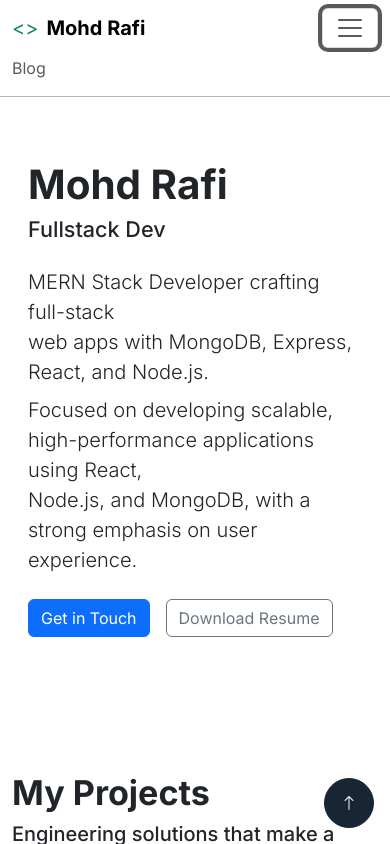
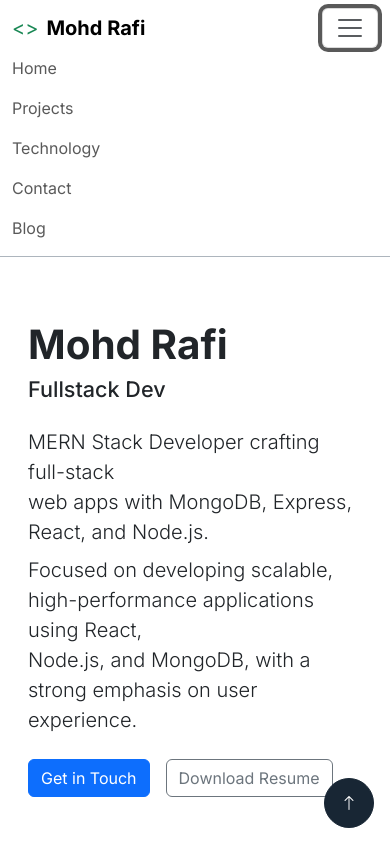
Before and after one commit to mohdrafi854/mohdrafi-portfolio, a React (Create React App) app: page / in a window 390 px wide. Both pictures are taken after a click on the button "Toggle navigation". Shown: the top 844 px of the page. Built offline with nearby package versions, Linux system fonts and the light colour scheme.

Commit message:
feat: mobile navbar done

```diff
--- a/package.json
+++ b/package.json
@@ -13,6 +13,7 @@
     "react-router": "^7.6.2",
     "react-router-dom": "^7.6.2",
     "react-scripts": "5.0.1",
+    "react-scroll": "^1.9.3",
     "web-vitals": "^2.1.4"
   },
   "scripts": {
--- a/src/component/Contact.jsx
+++ b/src/component/Contact.jsx
@@ -1,9 +1,14 @@
+import { Element } from "react-scroll";
+
 const Contact = () => {
   return (
+    <Element name="contact">
       <section className="sec-04 py-5" id="connect">
         <div className="container">
           <h2 className="mb-2 display-4 fw-bold">Get in Touch</h2>
-        <h5 className="mb-5">Open to exciting collaborations—let's connect</h5>
+          <h5 className="mb-5">
+            Open to exciting collaborations—let's connect
+          </h5>
           <div className="row">
             <div className="col-md-4 mb-4">
               <div className="card h-100 shadow-sm card-custom">
@@ -13,7 +18,9 @@ const Contact = () => {
                     <h5 className="card-title">Email</h5>
                   </div>
                   <p className="conatct-text">
-                 <a href="mailto:mohd.rafi854@gmail.com">mohd.rafi854@gmail.com</a>
+                    <a href="mailto:mohd.rafi854@gmail.com">
+                      mohd.rafi854@gmail.com
+                    </a>
                   </p>
                 </div>
               </div>
@@ -26,7 +33,13 @@ const Contact = () => {
                     <h5 className="card-title">GitHub</h5>
                   </div>
                   <p className="conatct-text">
-                  <a href="https://github.com/mohdrafi854" target="_blank" rel="noreferrer">Follow on GitHub</a>
+                    <a
+                      href="https://github.com/mohdrafi854"
+                      target="_blank"
+                      rel="noreferrer"
+                    >
+                      Follow on GitHub
+                    </a>
                   </p>
                 </div>
               </div>
@@ -40,13 +53,21 @@ const Contact = () => {
                     <h5 className="card-title">LinkedIn</h5>
                   </div>
                   <p className="conatct-text">
-                  <a href="https://www.linkedin.com/in/mohd-rafi-64258a65/" target="_blank" rel="noreferrer">Connect on LinkedIn</a></p>
+                    <a
+                      href="https://www.linkedin.com/in/mohd-rafi-64258a65/"
+                      target="_blank"
+                      rel="noreferrer"
+                    >
+                      Connect on LinkedIn
+                    </a>
+                  </p>
                 </div>
               </div>
             </div>
           </div>
         </div>
       </section>
+    </Element>
   );
 };
 export default Contact;
--- a/src/component/Footer.jsx
+++ b/src/component/Footer.jsx
@@ -1,6 +1,9 @@
+import { Element } from "react-scroll";
+
 const Footer = () => {
   return (
     <>
+    <Element name="footer">
       <hr />
       <footer className="text-center py-5">
         <p className="mb-3">
@@ -26,6 +29,7 @@ const Footer = () => {
           <i className="bi bi-arrow-up"></i>
         </a>
       </div>
+    </Element>
     </>
   );
 };
--- a/src/component/Header.jsx
+++ b/src/component/Header.jsx
@@ -1,6 +1,29 @@
-import { Link } from "react-router";
+import { Link } from "react-scroll";
 
 const Header = () => {
+  const navData = [
+    {
+      navText: "Home",
+      className: ["nav-link", "d-md-none"],
+      secId:"home"
+    },
+    {
+      navText: "Projects",
+      className: ["nav-link", "d-md-none"],
+      secId:"project"
+    },
+    {
+      navText: "Technology",
+      className: ["nav-link", "d-md-none"],
+      secId:"technology"
+    },
+    {
+      navText: "Contact",
+      className: ["nav-link", "d-md-none"],
+      secId:"contact"
+
+    }
+  ];
   return (
     <header>
       <nav className="navbar navbar-expand-lg sticky-lg-top border-bottom border-dark-subtle">
@@ -22,26 +45,24 @@ const Header = () => {
           </button>
           <div className="collapse navbar-collapse" id="navbarNav">
             <ul className="navbar-nav ms-auto">
+              {
+                navData.map((item, index) => (
+                  <li key={index}>
+                    <Link className={item.className.join(" ")} to={item.secId} smooth={true} duration={500}>{item.navText}</Link>
+                  </li>
+                ))
+              }
               <li className="nav-item">
-                <Link className="nav-link" target="_blank" to={"https://dev.to/mohd_rafi_854/whats-the-difference-between-sql-vs-nosql-databases-20m9"}>
+                <Link
+                  className="nav-link"
+                  target="_blank"
+                  to={
+                    "https://dev.to/mohd_rafi_854/whats-the-difference-between-sql-vs-nosql-databases-20m9"
+                  }
+                >
                   Blog
                 </Link>
               </li>
-              {/* <li className="nav-item">
-                <a className="nav-link" href="/">
-                  Features
-                </a>
-              </li>
-              <li className="nav-item">
-                <a className="nav-link" href="/">
-                  Pricing
-                </a>
-              </li>
-              <li className="nav-item">
-                <a className="nav-link disabled" aria-disabled="true" href="/">
-                  Disabled
-                </a>
-              </li> */}
             </ul>
           </div>
         </div>
--- a/src/component/Hero.jsx
+++ b/src/component/Hero.jsx
@@ -1,12 +1,15 @@
+import { Element } from "react-scroll";
+
 function Hero() {
   return (
+    <Element name="home">
       <div className="p-3 p-md-5 mb-4" id="hero">
         <div className="container py-5">
           <h1 className="display-2 fw-bold">Mohd Rafi</h1>
           <h4 className="h4 ">Fullstack Dev</h4>
           <p className="lead mb-2 lead-18 mt-4">
-          MERN Stack Developer crafting full-stack <br /> web apps with MongoDB,
-          Express, React, and Node.js.
+            MERN Stack Developer crafting full-stack <br /> web apps with
+            MongoDB, Express, React, and Node.js.
           </p>
           <p className="lead mb-4 lead-18">
             Focused on developing scalable, high-performance applications using
@@ -16,11 +19,17 @@ function Hero() {
           <a href="#connect" className="btn btn-primary">
             Get in Touch
           </a>
-        <a href="/MohdRafi_Resume.pdf" target="_blank" className="btn btn-outline-secondary ms-3" download>
+          <a
+            href="/MohdRafi_Resume.pdf"
+            target="_blank"
+            className="btn btn-outline-secondary ms-3"
+            download
+          >
             Download Resume
           </a>
         </div>
       </div>
+    </Element>
   );
 }
 export default Hero;
--- a/src/component/Technologies.jsx
+++ b/src/component/Technologies.jsx
@@ -1,5 +1,8 @@
+import { Element } from "react-scroll";
+
 const Technologies = () => {
   return (
+    <Element name="technology">
       <section className="sec-03 py-5">
         <div className="container">
           <h2 className="mb-2 display-4 fw-bold">Technology Stack</h2>
@@ -35,6 +38,7 @@ const Technologies = () => {
           </div>
         </div>
       </section>
+    </Element>
   );
 };
 export default Technologies;
```
Also changed, not shown: src/component/Project.jsx (+35 -20 lines), 1 other file (tests, documents, lock files or other folders). Lines whose indentation alone changed are shown as unchanged.
